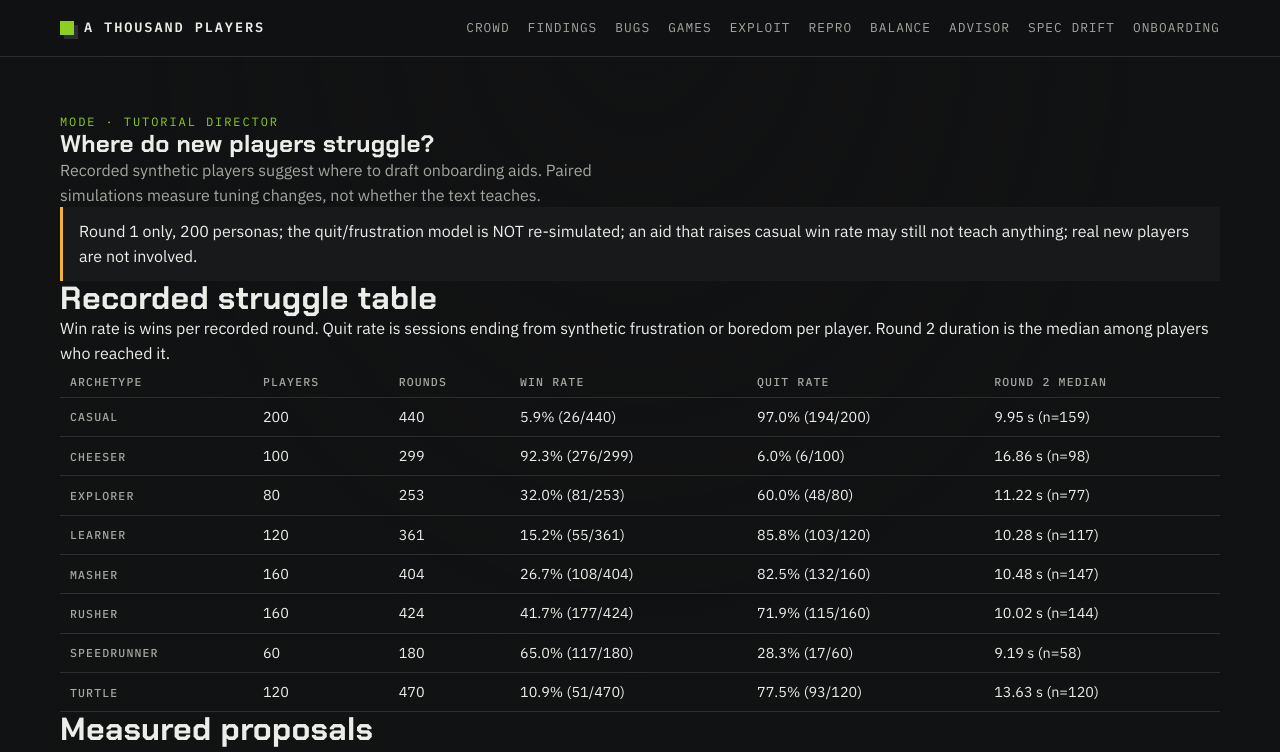
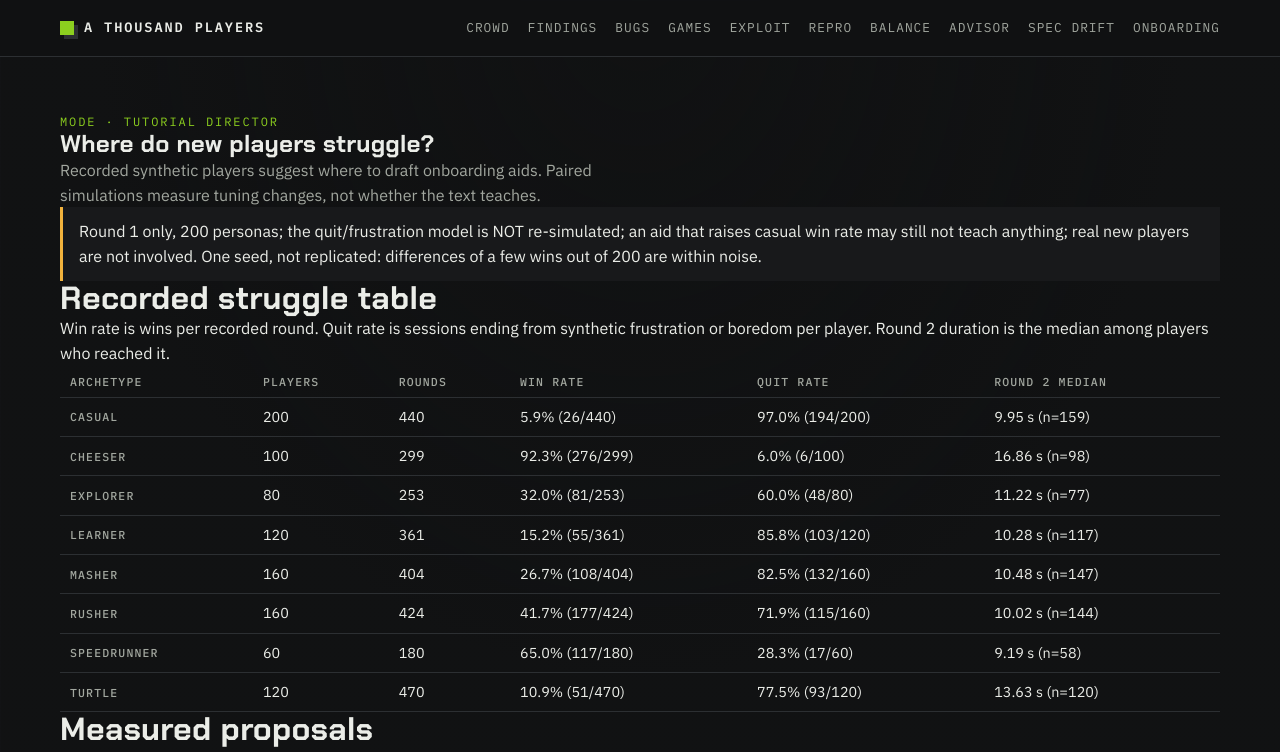
Before and after one commit to Ps23102004/a-thousand-players, a Next.js app: page /modes/onboarding in a window 1280 px wide. Shown: the top 752 px of the page. Built offline with nearby package versions, Linux system fonts and the light colour scheme.

Commit message:
fix(ui): onboarding page says one seed, within noise
Co-Authored-By: Claude Sonnet 5.5 <noreply@anthropic.com>

```diff
--- a/app/modes/onboarding/results.tsx
+++ b/app/modes/onboarding/results.tsx
@@ -5,7 +5,7 @@ export function TutorContent({data}:{data:TutorResults}) {
     <div className="kicker">Mode · Tutorial Director</div>
     <h1 id="tutor-title">Where do new players struggle?</h1>
     <p className="lede">Recorded synthetic players suggest where to draft onboarding aids. Paired simulations measure tuning changes, not whether the text teaches.</p>
-    <p className="notice">Round 1 only, 200 personas; the quit/frustration model is NOT re-simulated; an aid that raises casual win rate may still not teach anything; real new players are not involved.</p>
+    <p className="notice">Round 1 only, 200 personas; the quit/frustration model is NOT re-simulated; an aid that raises casual win rate may still not teach anything; real new players are not involved. One seed, not replicated: differences of a few wins out of 200 are within noise.</p>
     <h2>Recorded struggle table</h2>
     <p>Win rate is wins per recorded round. Quit rate is sessions ending from synthetic frustration or boredom per player. Round 2 duration is the median among players who reached it.</p>
     <div style={{overflowX:'auto'}}><table><thead><tr><th>Archetype</th><th>Players</th><th>Rounds</th><th>Win rate</th><th>Quit rate</th><th>Round 2 median</th></tr></thead><tbody>{data.struggleTable.map(row=><tr key={row.archetype}><th scope="row">{row.archetype}</th><td>{row.players}</td><td>{row.rounds}</td><td>{pct(row.winRate)} ({row.wins}/{row.rounds})</td><td>{pct(row.quitRate)} ({row.quits}/{row.players})</td><td>{row.medianRound2Seconds === null ? '—' : `${row.medianRound2Seconds.toFixed(2)} s (n=${row.round2Count})`}</td></tr>)}</tbody></table></div>
```
Also changed, not shown: 1 other file (tests, documents, lock files or other folders).
